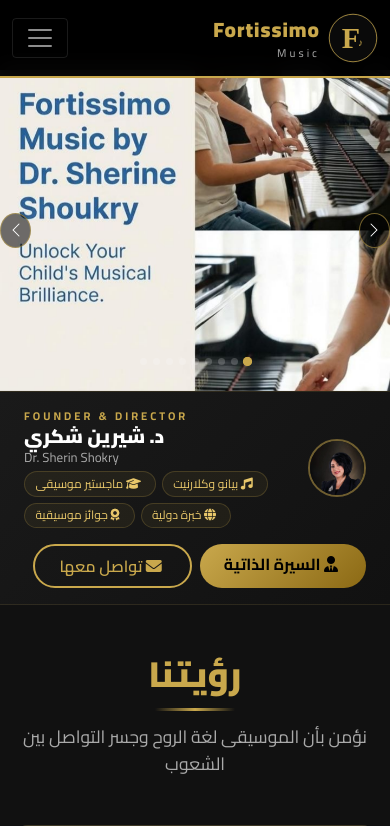
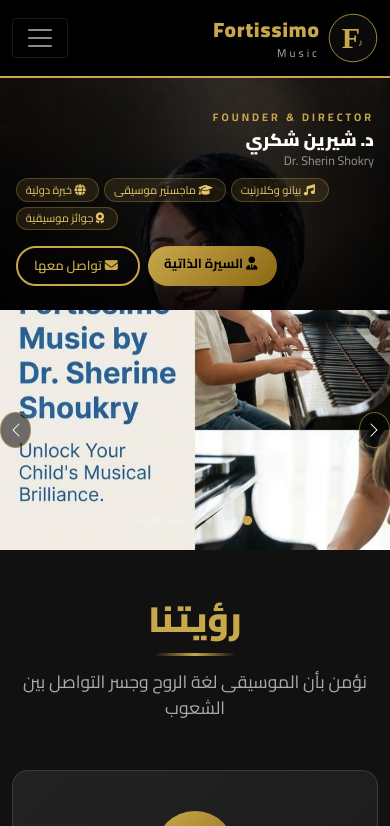
Before and after one commit to mhElessawy/FortissimoMusic, an ASP.NET Core app: page / in a window 390 px wide. Shown: the top 826 px of the page. Run offline with ASP.NET Core 8, Linux system fonts and the light colour scheme; data comes from the database, SQL or seed files in the repository.

Commit message:
Implement fullscreen hero: split portrait + carousel at 100vh
- Dr. Sherin's photo fills right half (100vh, object-fit:cover)
- Bio text and buttons overlaid at bottom of her photo via gradient overlay
- Academy carousel fills left half at full viewport height
- Mobile: stacks vertically

Co-Authored-By: Claude Sonnet 4.6 <noreply@anthropic.com>
Claude-Session: https://claude.ai/code/session_013sRFwAj5hVoQ6TQdB8Gws2

```diff
--- a/Views/Home/Index.cshtml
+++ b/Views/Home/Index.cshtml
@@ -7,14 +7,43 @@
 
 <!-- ===== HERO ===== -->
 <section class="hero-main">
+    <div class="row g-0 h-100">
+
+        <!-- صورة د. شيرين + overlay الكلام — أول في DOM = يمين في RTL -->
+        <div class="col-5 col-md-4 hero-dr-col">
+            <img src="/images/dr-sherin.jpeg" alt="د. شيرين شكري"
+                 class="hero-dr-img" onerror="this.src='/images/logo.svg'" />
+            <div class="hero-dr-overlay">
+                <p class="hero-label mb-1">FOUNDER &amp; DIRECTOR</p>
+                <h2 class="hero-name">د. شيرين شكري</h2>
+                <p class="hero-name-en">Dr. Sherin Shokry</p>
+                <div class="hero-badges mt-2">
+                    <span class="hero-badge"><i class="fas fa-music ms-1"></i> بيانو وكلارنيت</span>
+                    <span class="hero-badge"><i class="fas fa-graduation-cap ms-1"></i> ماجستير موسيقى</span>
+                    <span class="hero-badge"><i class="fas fa-globe ms-1"></i> خبرة دولية</span>
+                    <span class="hero-badge"><i class="fas fa-award ms-1"></i> جوائز موسيقية</span>
+                </div>
+                <div class="d-flex gap-2 flex-wrap mt-3 justify-content-end">
+                    <a asp-action="CV" class="btn-gold px-3 py-2" style="font-size:0.82rem;">
+                        <i class="fas fa-user-tie ms-1"></i> السيرة الذاتية
+                    </a>
+                    <a asp-action="Contact" class="btn-outline-gold px-3 py-2" style="font-size:0.82rem;">
+                        <i class="fas fa-envelope ms-1"></i> تواصل معها
+                    </a>
+                </div>
+            </div>
+        </div>
+
+        <!-- كاروسيل الأكاديمية — ثاني في DOM = يسار في RTL -->
+        <div class="col-7 col-md-8 hero-gallery-col">
             @if (sliderImages.Any())
             {
-        <div id="heroCarousel" class="carousel slide" data-bs-ride="carousel" data-bs-interval="4000">
-            <div class="carousel-inner">
+                <div id="heroCarousel" class="carousel slide h-100" data-bs-ride="carousel" data-bs-interval="4000">
+                    <div class="carousel-inner h-100">
                         @for (int i = 0; i < sliderImages.Count; i++)
                         {
                             var img = sliderImages[i];
-                    <div class="carousel-item @(i == 0 ? "active" : "")">
+                            <div class="carousel-item h-100 @(i == 0 ? "active" : "")">
                                 <img src="@img.ImageUrl" alt="@img.Title" class="hero-gallery-img" />
                             </div>
                         }
@@ -34,42 +63,10 @@
                     </div>
                 </div>
             }
-</section>
-
-<!-- شريط البيو -->
-<div class="hero-bio-strip">
-    <div class="container-fluid px-4">
-        <div class="row align-items-center g-3 py-3 flex-nowrap">
-
-            <div class="col-auto">
-                <img src="/images/dr-sherin.jpeg" alt="د. شيرين شكري"
-                     class="hero-dr-thumb" onerror="this.src='/images/logo.svg'" />
-            </div>
-
-            <div class="col text-end">
-                <p class="hero-label mb-0">FOUNDER &amp; DIRECTOR</p>
-                <h2 class="hero-name mb-0">د. شيرين شكري</h2>
-                <p class="hero-name-en mb-1">Dr. Sherin Shokry</p>
-                <div class="hero-badges">
-                    <span class="hero-badge"><i class="fas fa-music ms-1"></i> بيانو وكلارنيت</span>
-                    <span class="hero-badge"><i class="fas fa-graduation-cap ms-1"></i> ماجستير موسيقى</span>
-                    <span class="hero-badge"><i class="fas fa-globe ms-1"></i> خبرة دولية</span>
-                    <span class="hero-badge"><i class="fas fa-award ms-1"></i> جوائز موسيقية</span>
-                </div>
-            </div>
-
-            <div class="col-auto d-flex gap-2 flex-wrap justify-content-center">
-                <a asp-action="CV" class="btn-gold px-4 py-2">
-                    <i class="fas fa-user-tie ms-1"></i> السيرة الذاتية
-                </a>
-                <a asp-action="Contact" class="btn-outline-gold px-4 py-2">
-                    <i class="fas fa-envelope ms-1"></i> تواصل معها
-                </a>
         </div>
 
     </div>
-    </div>
-</div>
+</section>
 
 <!-- ===== VISION ===== -->
 <section class="section-dark">
--- a/wwwroot/css/site.css
+++ b/wwwroot/css/site.css
@@ -132,15 +132,53 @@ body {
 
 /* ===== HERO ===== */
 .hero-main {
+    height: 100vh;
+    min-height: 500px;
     background: var(--dark);
     overflow: hidden;
+    margin-top: 0;
+}
+
+.hero-main .row {
+    height: 100%;
+}
+
+/* عمود صورة د. شيرين */
+.hero-dr-col {
+    position: relative;
+    overflow: hidden;
+    background: var(--dark-2);
+}
+
+.hero-dr-img {
+    width: 100%;
+    height: 100%;
+    object-fit: cover;
+    object-position: top center;
+    display: block;
+}
+
+/* overlay النص فوق صورة الدكتورة */
+.hero-dr-overlay {
+    position: absolute;
+    bottom: 0;
+    left: 0;
+    right: 0;
+    background: linear-gradient(to top, rgba(0,0,0,0.92) 0%, rgba(0,0,0,0.55) 55%, transparent 100%);
+    padding: 2rem 1rem 1.5rem;
+    text-align: right;
+}
+
+/* عمود الكاروسيل */
+.hero-gallery-col {
+    position: relative;
+    overflow: hidden;
+    background: var(--dark);
 }
 
 .hero-gallery-img {
     width: 100%;
-    height: 52vh;
-    min-height: 260px;
-    max-height: 560px;
+    height: 100%;
     object-fit: cover;
     object-position: center;
     display: block;
@@ -192,71 +230,65 @@ body {
     transform: scale(1.35);
 }
 
-/* شريط البيو */
-.hero-bio-strip {
-    background: linear-gradient(135deg, var(--dark-2) 0%, var(--dark) 100%);
-    border-top: 1px solid rgba(201,168,76,0.15);
-    border-bottom: 1px solid rgba(201,168,76,0.12);
-}
-
-/* صورة مصغرة للدكتورة في الشريط */
-.hero-dr-thumb {
-    width: 78px;
-    height: 78px;
-    border-radius: 50%;
-    object-fit: cover;
-    object-position: top center;
-    border: 2px solid rgba(201,168,76,0.5);
-    display: block;
-    flex-shrink: 0;
-}
-
 .hero-label {
-    font-size: 0.7rem;
+    font-size: 0.68rem;
     letter-spacing: 3px;
     color: var(--gold);
     font-weight: 700;
 }
 
 .hero-name {
-    font-size: clamp(1.2rem, 2.2vw, 1.8rem);
+    font-size: clamp(1.1rem, 2vw, 1.7rem);
     font-weight: 900;
     color: #fff;
+    margin-bottom: 0.1rem;
 }
 
 .hero-name-en {
-    color: var(--text-muted);
-    font-size: 0.82rem;
+    color: rgba(255,255,255,0.55);
+    font-size: 0.78rem;
+    margin-bottom: 0;
 }
 
 .hero-badges {
     display: flex;
     flex-wrap: wrap;
-    gap: 0.35rem;
+    gap: 0.3rem;
     justify-content: flex-end;
 }
 
 .hero-badge {
-    background: rgba(201,168,76,0.07);
-    border: 1px solid rgba(201,168,76,0.22);
+    background: rgba(201,168,76,0.12);
+    border: 1px solid rgba(201,168,76,0.3);
     color: var(--gold-light);
-    padding: 0.18rem 0.65rem;
+    padding: 0.15rem 0.55rem;
     border-radius: 20px;
-    font-size: 0.75rem;
+    font-size: 0.7rem;
 }
 
 /* Responsive */
 @media (max-width: 767px) {
+    .hero-main {
+        height: auto;
+        min-height: unset;
+    }
+    .hero-main .row {
+        flex-direction: column;
+        height: auto;
+    }
+    .hero-dr-col,
+    .hero-gallery-col {
+        width: 100% !important;
+        max-width: 100% !important;
+        flex: 0 0 100%;
+    }
+    .hero-dr-img {
+        height: 55vw;
+        min-height: 240px;
+    }
     .hero-gallery-img {
-        height: 38vh;
-        min-height: 200px;
-    }
-    .hero-dr-thumb {
-        width: 58px;
-        height: 58px;
-    }
-    .hero-bio-strip .flex-nowrap {
-        flex-wrap: wrap !important;
+        height: 55vw;
+        min-height: 240px;
     }
 }
 
```
Lines whose indentation alone changed are shown as unchanged.
